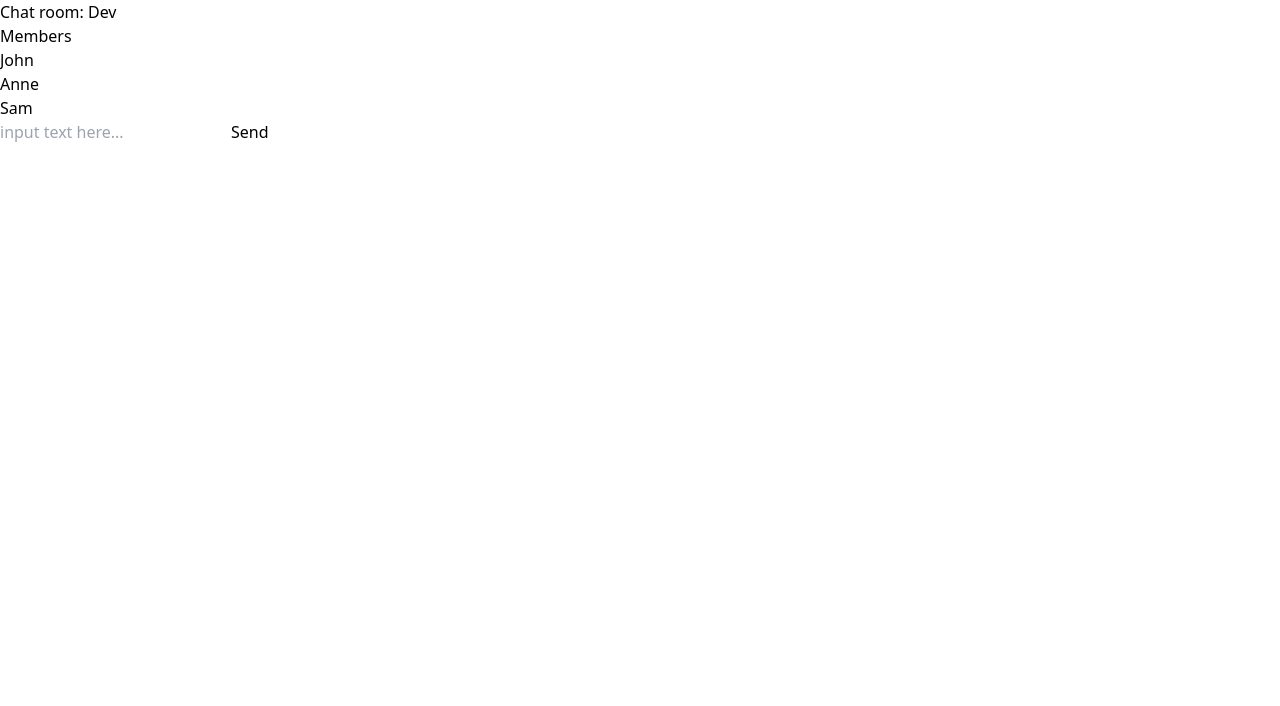
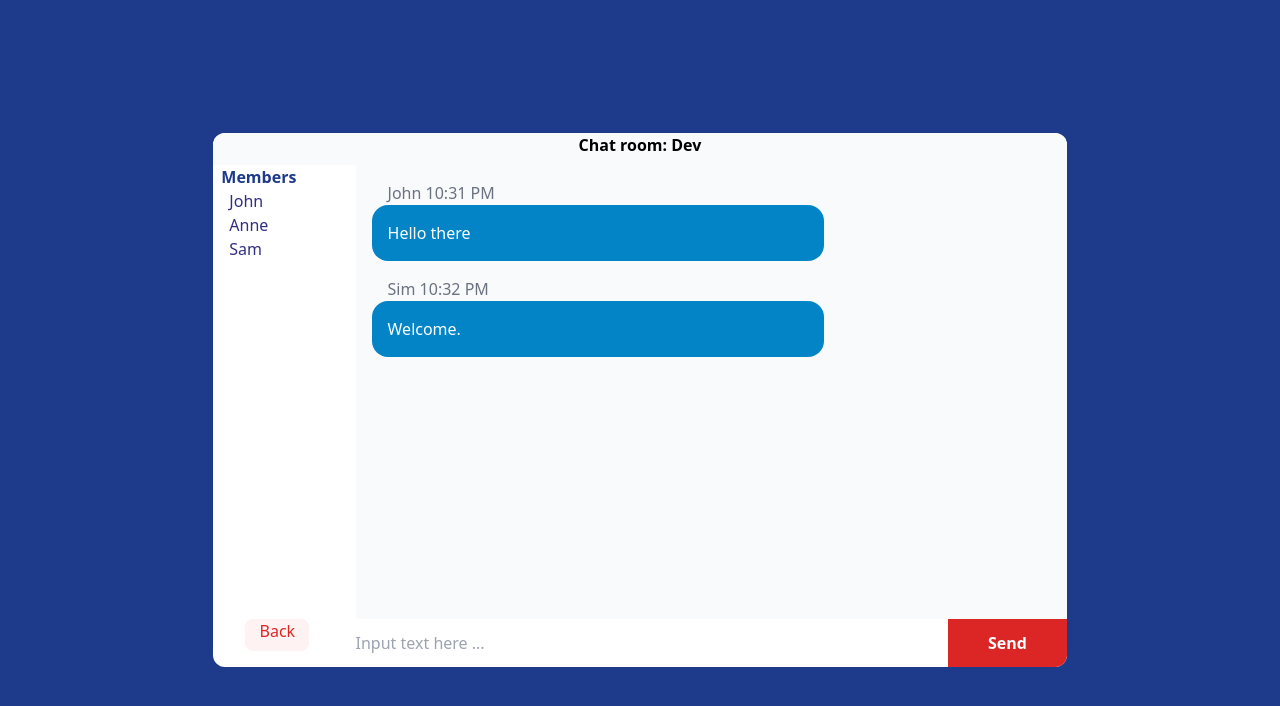
Before and after one commit to dycat/chatroom, a Next.js app in the folder client/: page /chatroom in a window 1280 px wide. Shown: the top 706 px of the page. Built offline with nearby package versions, Linux system fonts and the light colour scheme.

Commit message:
add more UI component

```diff
--- /dev/null
+++ b/client/components/bubble.tsx
@@ -0,0 +1,18 @@
+import { Message } from "../utils/messege";
+
+type AppProps = {
+    message: Message;
+}
+
+export const Bubble = ({ message }: AppProps): JSX.Element => {
+  return (
+    <div className="m-4">
+      <p className="ml-4 text-gray-500">
+        <span>{message.user}</span> <span>{message.time}</span>
+      </p>
+      <div className="w-2/3 h-auto bg-sky-600 rounded-2xl ">
+        <p className="p-4 text-white">{message.content}</p>
+      </div>
+    </div>
+  );
+};
--- a/client/components/login.tsx
+++ b/client/components/login.tsx
@@ -1,18 +1,31 @@
+import Link from "next/link";
+
 export function Login(): JSX.Element {
   return (
     <div className="h-96 w-96 bg-slate-200 grid rounded-3xl justify-items-center">
-      <h1 className="font-sans text-4xl font-black pt-4 text-center">Chatroom</h1>
+      <h1 className="font-sans text-4xl font-black pt-4 text-center">
+        Chatroom
+      </h1>
       <div className="grid grid-flow-col gap-4">
         <label>Name</label>
-        <input type="text" className="w-44 h-8"></input>
+        <input type="text" className="w-44 h-8 outline-none"></input>
       </div>
 
       <div className="grid grid-flow-col gap-4">
         <label>Room</label>
-        <input type="text" id="" className="w-44 h-8" />
+        {/* <input type="text" id="" className="w-44 h-8" /> */}
+        <select value="room" className="w-44 h-8">
+          <option value="food_recipe">Food Recipe</option>
+          <option value="coding">Coding</option>
+          <option value="writing">Writing</option>
+        </select>
       </div>
 
-      <button className="w-40 h-12 bg-blue-800 rounded-xl text-white text-xl font-bold">Login</button>
+      <Link href={"chatroom"}>
+        <button className="w-40 h-12 bg-blue-800 rounded-xl text-white text-xl font-bold">
+          Login
+        </button>
+      </Link>
     </div>
   );
 }
--- a/client/pages/chatroom.tsx
+++ b/client/pages/chatroom.tsx
@@ -1,21 +1,44 @@
+import Link from "next/link";
+import { Bubble } from "../components/bubble";
+
 export default function Chatroom(): JSX.Element {
   return (
-    <div>
-      <h2>Chat room: Dev</h2>
-      <div>
-        <ul>
-          <li>Members</li>
-          <ul>
-            <li>John</li>
-            <li>Anne</li>
-            <li>Sam</li>
-          </ul>
-        </ul>
+    <div className="h-screen bg-blue-900 grid items-center justify-items-center">
+      <div className="h-2/3 w-2/3 bg-white rounded-xl flex flex-col ">
+        <h2 className="text-center bg-gray-50 rounded-t-xl h-8 font-black">Chat room: Dev</h2>
+        <div className="flex flex-grow">
+          <div className="flex flex-col w-1/6">
+            <ul className="flex-grow">
+              <li className="text-blue-900 font-bold pl-2">Members</li>
+              <ul className="text-indigo-900 pl-4">
+                <li>John</li>
+                <li>Anne</li>
+                <li>Sam</li>
+              </ul>
+            </ul>
+            <Link href={"/"}><p className="ml-8 mb-4 w-16 h-8 bg-red-50 text-center rounded-lg items-center text-red-600">Back</p></Link>
+          </div>
+          <div className="w-5/6 flex flex-col">
+            {/* display */}
+          <div className="w-full flex-grow bg-gray-50">
+            <Bubble message={{
+                content: "Hello there",
+                user: "John",
+                time: "10:31 PM"
+              }}></Bubble>
+            <Bubble message={{
+                content: "Welcome.",
+                user: "Sim",
+                time: "10:32 PM"
+              }}></Bubble>
+          </div>
+          <div className="h-12" >
+          <input type="text" id="" placeholder="Input text here ..." className="h-full w-5/6 outline-none" />
+          <button className="h-full w-1/6 bg-red-600 rounded-br-xl active:bg-red-900 font-bold text-white">Send</button>
+          </div>
+          </div>
+        </div>
       </div>
-      {/* Chat display area div */}
-      <div></div>
-      <input type="text" id="" placeholder="input text here..." />
-      <button>Send</button>
     </div>
   );
 }
--- /dev/null
+++ b/client/utils/messege.ts
@@ -0,0 +1,5 @@
+export type Message = {
+    content: string;
+    user: string;
+    time: string;
+}
```
